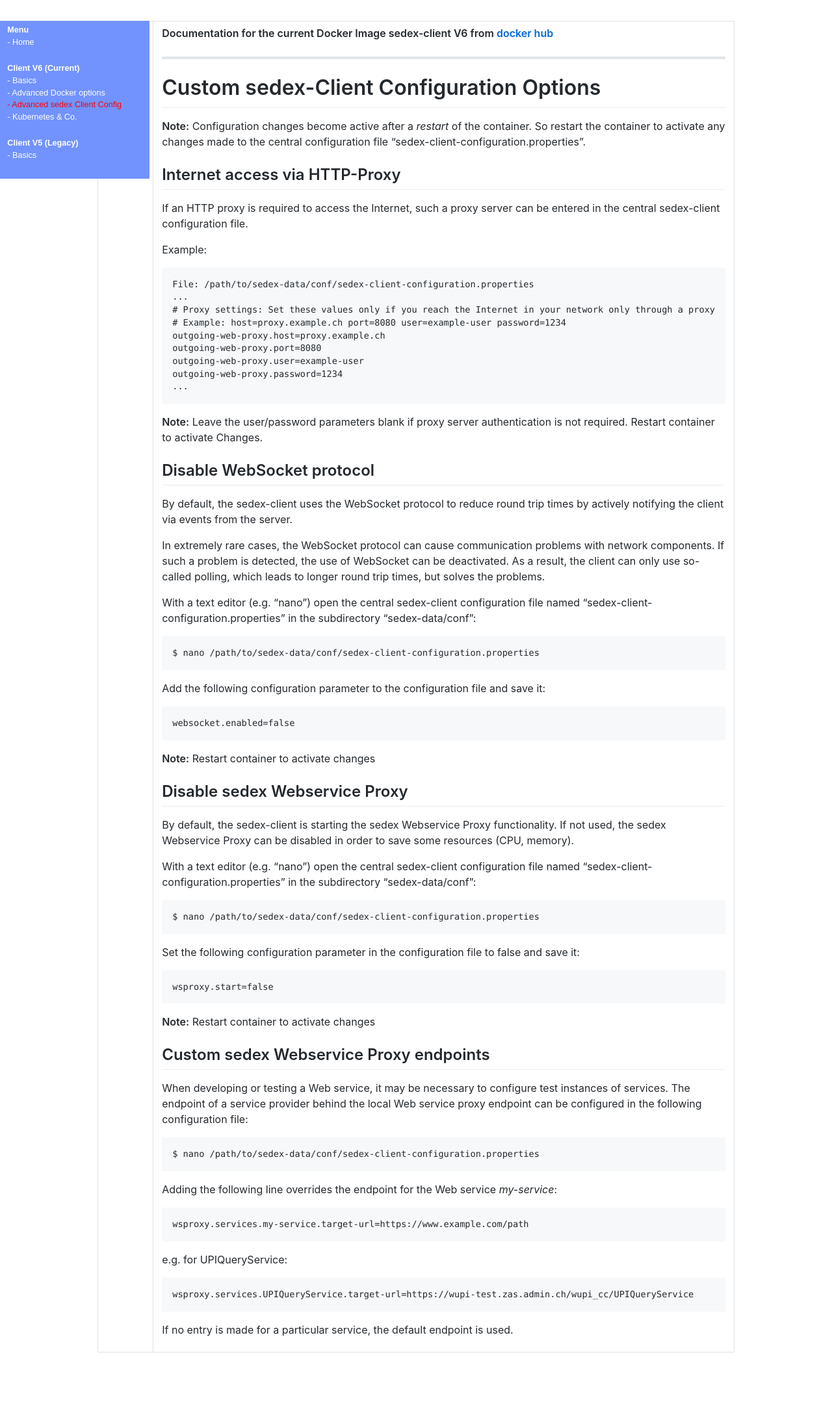
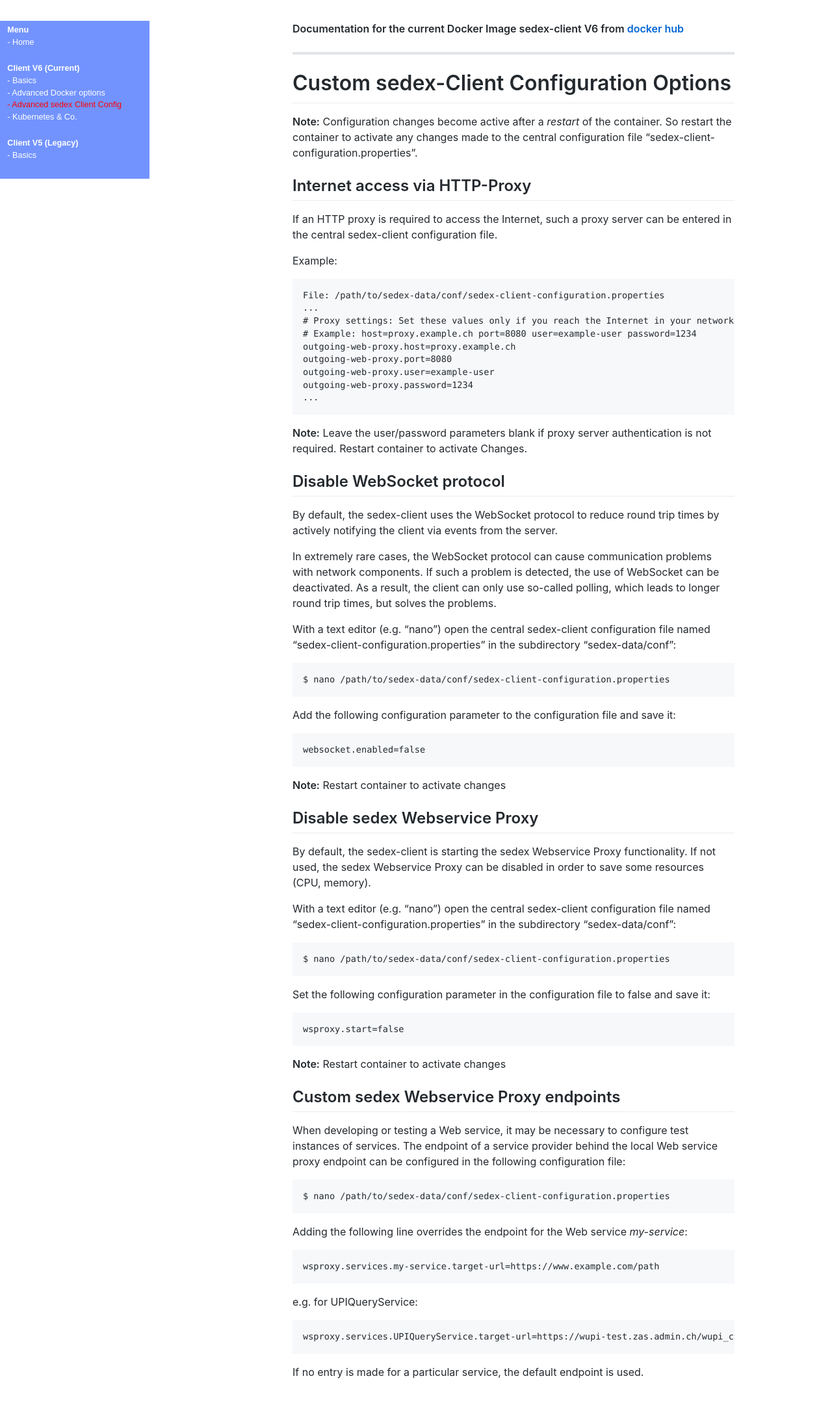
Before and after one commit to sedexch/sedexch.github.io, a Jekyll site: the page built from v6/sedex-client-configuration-options.md, in a window 1280 px wide. Shown: the whole page at 65% size. Built offline with Jekyll 4.4.1, drawn with Linux system fonts in a browser that asks for light colours; our own code applies the rules of GitHub Pages for plain Markdown files; before the commit the page ends 2113 px from its top, so only the background shows below that.

Commit message:
SEDEX-3166: Edits

```diff
--- a/_layouts/default.html
+++ b/_layouts/default.html
@@ -38,16 +38,9 @@
 
 <div class="container-lg px-3 my-5 markdown-body">
 
-    <table>
-        <tr>
-            <td width="250px"></td>
-            <td>
-                <section>
-                    {{ content }}
-                </section>
-            </td>
-        </tr>
-    </table>
+        <section style="margin-left: 300px" >
+            {{ content }}
+        </section>
 
 
 </div>
```
